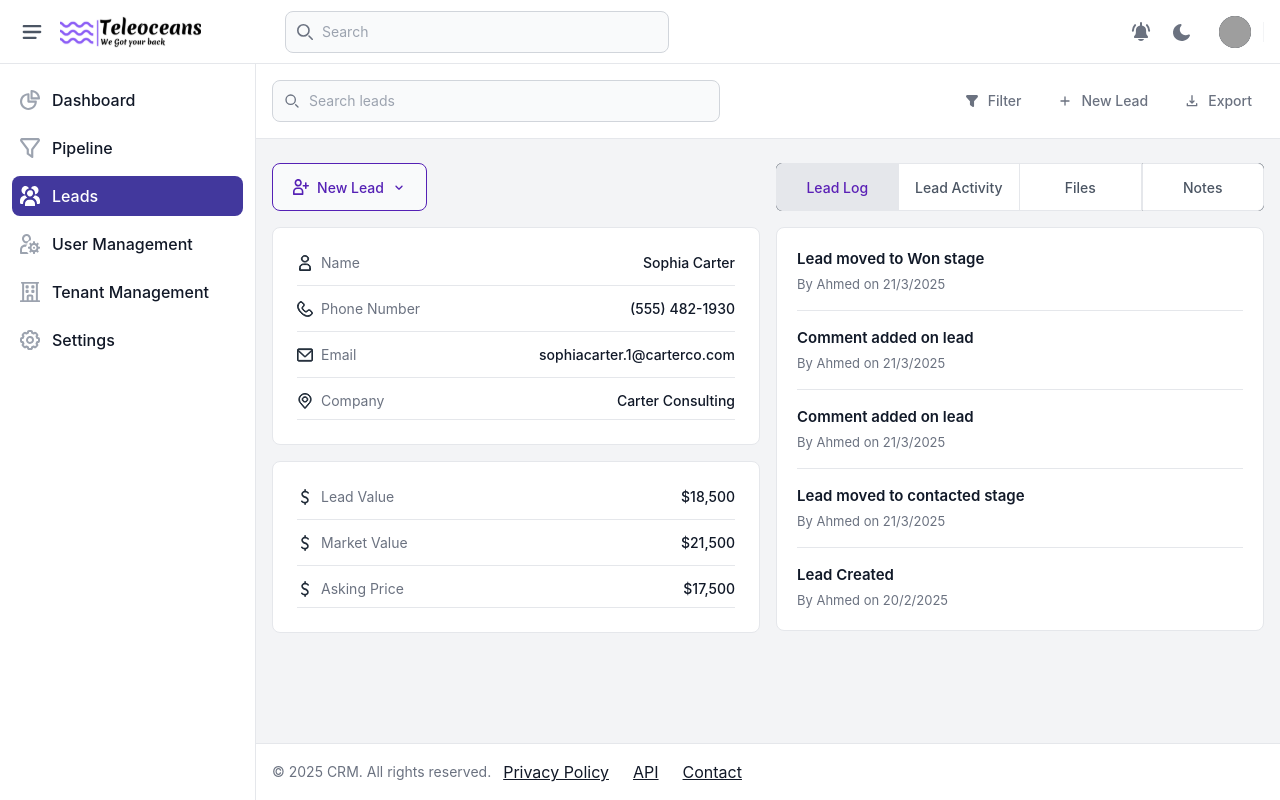
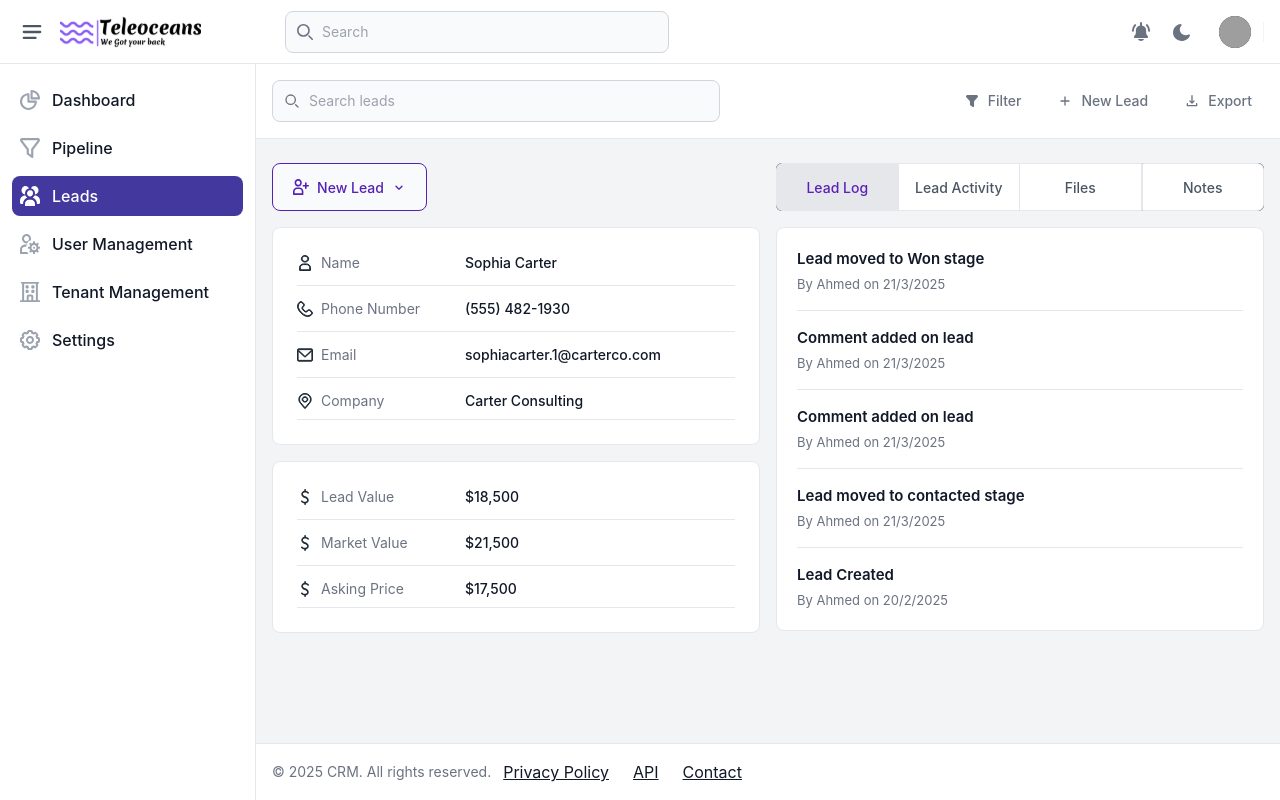
Before and after one commit to teleoceans/TM-custom-crm-FE, a Vue app: page /leads/1 in a window 1280 px wide. Built offline with nearby package versions, Linux system fonts and the light colour scheme.

Commit message:
style: update LeadDetailsCard layout to use grid for rows and adjust alignment and spacing

```diff
--- a/src/components/leads/LeadDetailsCard.vue
+++ b/src/components/leads/LeadDetailsCard.vue
@@ -51,6 +51,7 @@ defineProps({
   }
 
   .lead-card__row {
+    display: flex;
     flex-direction: column;
     align-items: flex-start;
     gap: 8px;
@@ -70,12 +71,11 @@ defineProps({
   border-bottom: 1px solid #e5e7eb;
 }
 
-.lead-card__row {
-  display: flex;
-  flex-direction: row;
+ .lead-card__row {
+  display: grid;
+  grid-template-columns: minmax(9rem, auto) 1fr;
   align-items: center;
-  justify-content: space-between;
-  gap: 16px;
+  gap: 24px;
   padding: 12px 0;
   border-bottom: 1px solid #e5e7eb;
 }
@@ -117,7 +117,7 @@ defineProps({
   line-height: 1.5;
   color: #111928;
   font-weight: 500;
-  text-align: right;
+  text-align: left;
   flex: 1;
 }
 
```
